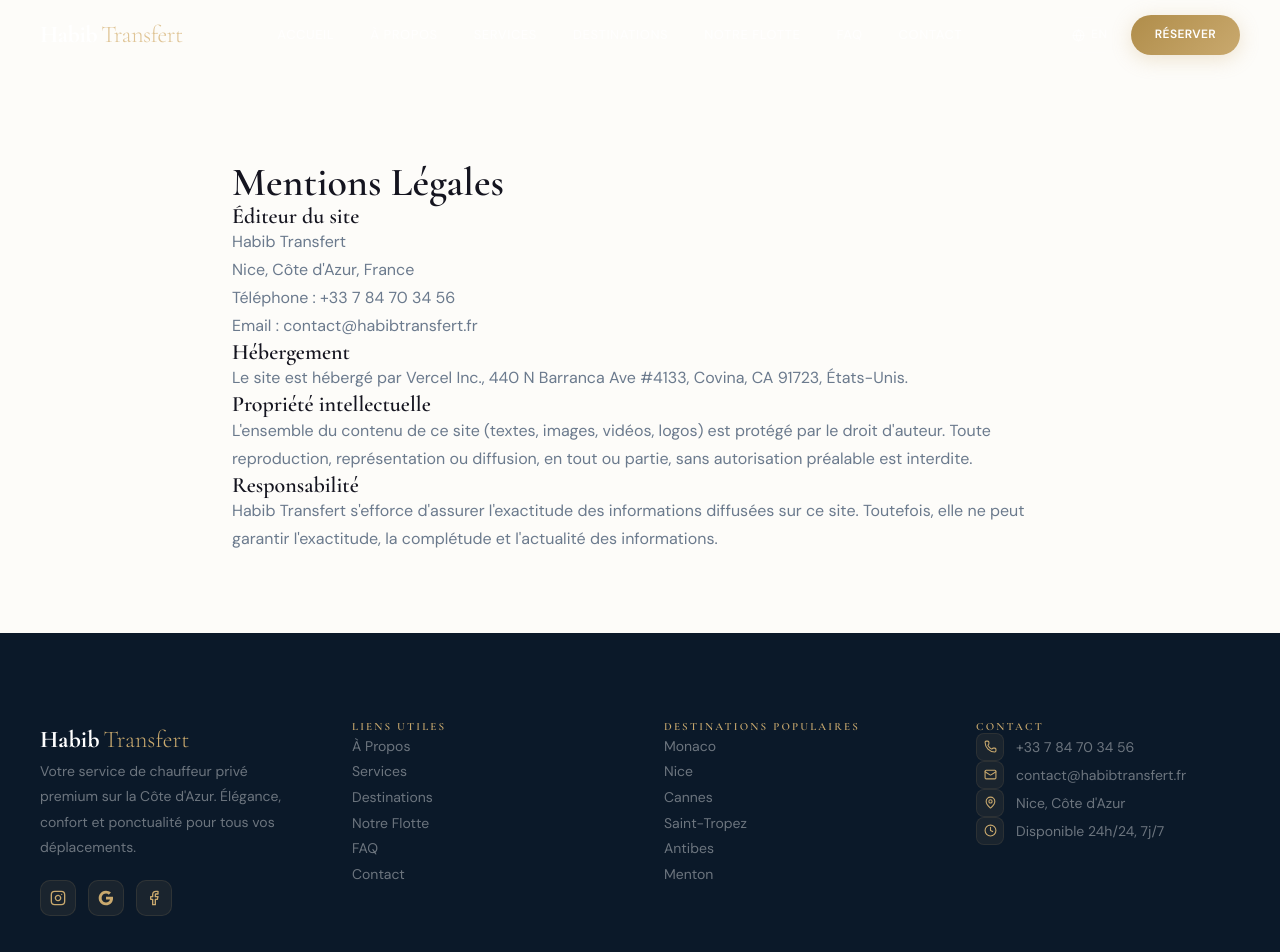
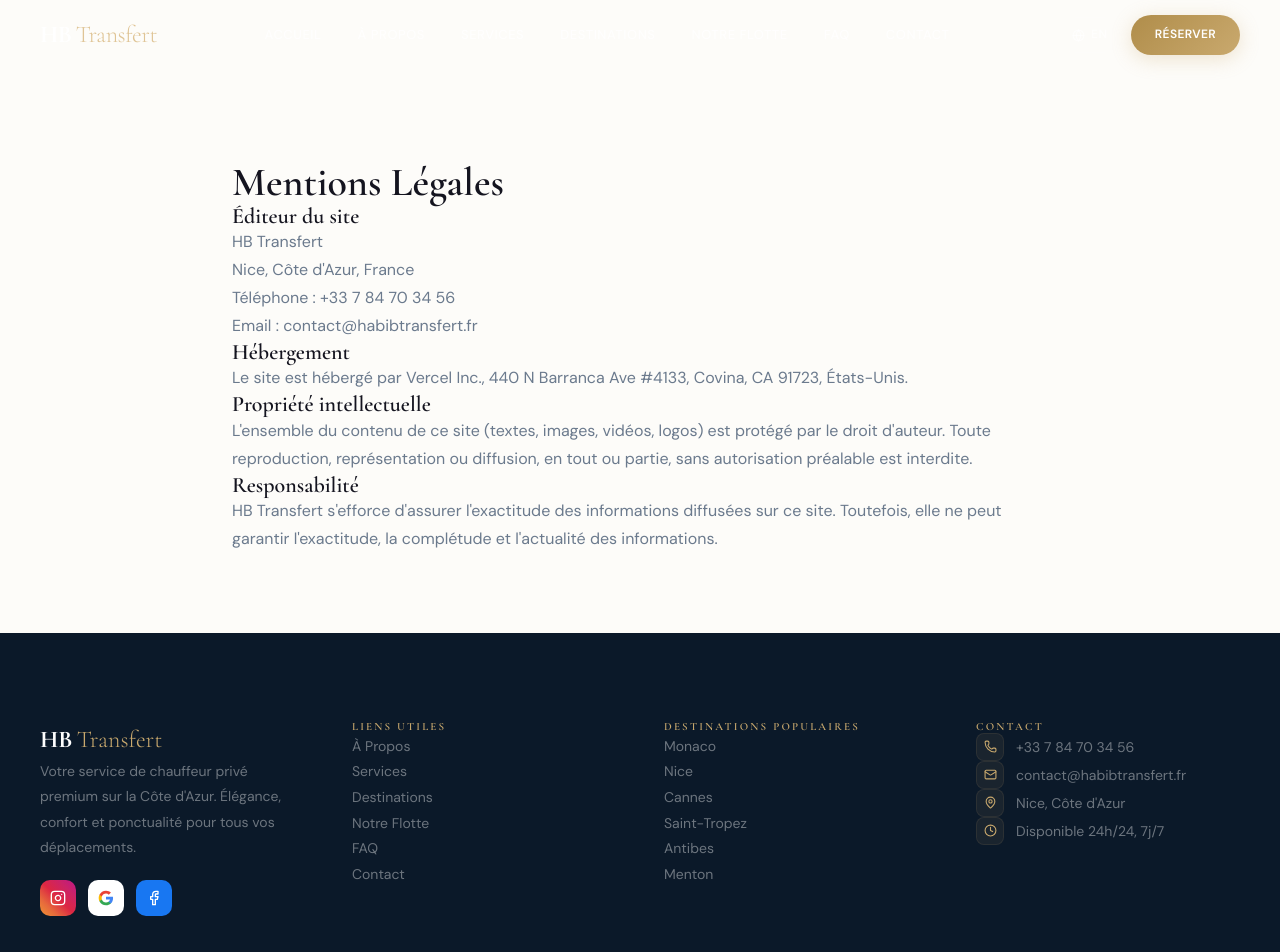
Before and after one commit to medibrs/habib-transfert, a Next.js app: page /mentions-legales in a window 1280 px wide. Shown: the top 952 px of the page. Built offline with nearby package versions, Linux system fonts and the light colour scheme.

Commit message:
Rebrand Habib to HB, social media icons with original colors

```diff
--- a/src/app/layout.tsx
+++ b/src/app/layout.tsx
@@ -18,7 +18,7 @@ const dmSans = DM_Sans({
 });
 
 export const metadata: Metadata = {
-  title: "Chauffeur Privé Côte d'Azur | VTC Premium & Transfert Aéroport — Habib Transfert",
+  title: "Chauffeur Privé Côte d'Azur | VTC Premium & Transfert Aéroport — HB Transfert",
   description: "Service de chauffeur privé premium sur la Côte d'Azur. Transferts aéroport Nice, Monaco, Cannes, Saint-Tropez. Véhicules haut de gamme Mercedes & BMW. Réservation 24/7.",
   keywords: [
     "chauffeur privé", "VTC", "Côte d'Azur", "Nice", "Monaco", "Cannes",
@@ -26,16 +26,16 @@ export const metadata: Metadata = {
     "French Riviera", "private driver", "airport transfer", "luxury transport"
   ],
   openGraph: {
-    title: "Habib Transfert — Chauffeur Privé Côte d'Azur",
+    title: "HB Transfert — Chauffeur Privé Côte d'Azur",
     description: "Service premium de chauffeur privé sur la Côte d'Azur. Véhicules haut de gamme, chauffeurs professionnels.",
     url: "https://www.habibtransfert.fr",
-    siteName: "Habib Transfert",
+    siteName: "HB Transfert",
     locale: "fr_FR",
     type: "website",
   },
   twitter: {
     card: "summary_large_image",
-    title: "Habib Transfert — Chauffeur Privé Côte d'Azur",
+    title: "HB Transfert — Chauffeur Privé Côte d'Azur",
     description: "Service premium de chauffeur privé sur la Côte d'Azur.",
   },
   other: {
@@ -51,7 +51,7 @@ const jsonLd = {
   "@graph": [
     {
       "@type": ["LocalBusiness", "TransportService"],
-      name: "Habib Transfert",
+      name: "HB Transfert",
       description: "Service de chauffeur privé premium sur la Côte d'Azur",
       url: "https://www.habibtransfert.fr",
       telephone: "+33784703456",
@@ -86,7 +86,7 @@ const jsonLd = {
     },
     {
       "@type": "WebSite",
-      name: "Habib Transfert",
+      name: "HB Transfert",
       url: "https://www.habibtransfert.fr"
     }
   ]
--- a/src/app/mentions-legales/page.tsx
+++ b/src/app/mentions-legales/page.tsx
@@ -10,13 +10,13 @@ export default function MentionsLegales() {
         <h1 className="font-serif font-semibold mb-8" style={{ fontSize: "clamp(28px, 4vw, 40px)", color: "var(--charcoal)" }}>{t("legal.title")}</h1>
         <div className="space-y-6" style={{ color: "var(--slate)", lineHeight: "1.75" }}>
           <h2 className="font-serif font-semibold" style={{ fontSize: "22px", color: "var(--charcoal)" }}>Éditeur du site</h2>
-          <p>Habib Transfert<br/>Nice, Côte d&apos;Azur, France<br/>Téléphone : +33 7 84 70 34 56<br/>Email : contact@habibtransfert.fr</p>
+          <p>HB Transfert<br/>Nice, Côte d&apos;Azur, France<br/>Téléphone : +33 7 84 70 34 56<br/>Email : contact@habibtransfert.fr</p>
           <h2 className="font-serif font-semibold" style={{ fontSize: "22px", color: "var(--charcoal)" }}>Hébergement</h2>
           <p>Le site est hébergé par Vercel Inc., 440 N Barranca Ave #4133, Covina, CA 91723, États-Unis.</p>
           <h2 className="font-serif font-semibold" style={{ fontSize: "22px", color: "var(--charcoal)" }}>Propriété intellectuelle</h2>
           <p>L&apos;ensemble du contenu de ce site (textes, images, vidéos, logos) est protégé par le droit d&apos;auteur. Toute reproduction, représentation ou diffusion, en tout ou partie, sans autorisation préalable est interdite.</p>
           <h2 className="font-serif font-semibold" style={{ fontSize: "22px", color: "var(--charcoal)" }}>Responsabilité</h2>
-          <p>Habib Transfert s&apos;efforce d&apos;assurer l&apos;exactitude des informations diffusées sur ce site. Toutefois, elle ne peut garantir l&apos;exactitude, la complétude et l&apos;actualité des informations.</p>
+          <p>HB Transfert s&apos;efforce d&apos;assurer l&apos;exactitude des informations diffusées sur ce site. Toutefois, elle ne peut garantir l&apos;exactitude, la complétude et l&apos;actualité des informations.</p>
         </div>
       </div>
     </div>
--- a/src/components/booking-modal.tsx
+++ b/src/components/booking-modal.tsx
@@ -29,7 +29,7 @@ export default function BookingModal({ open, onClose }: BookingModalProps) {
     e.preventDefault();
     const form = e.currentTarget;
     const data = new FormData(form);
-    const subject = encodeURIComponent("Réservation Habib Transfert");
+    const subject = encodeURIComponent("Réservation HB Transfert");
     const body = encodeURIComponent(
       `Nom: ${data.get("name")}\nEmail: ${data.get("email")}\nTéléphone: ${data.get("phone")}\nService: ${data.get("service")}\nDate: ${data.get("date")}\nDépart: ${data.get("pickup")}\nDestination: ${data.get("destination")}\nPassagers: ${data.get("passengers")}\n\nMessage:\n${data.get("message")}`
     );
--- a/src/components/footer.tsx
+++ b/src/components/footer.tsx
@@ -27,7 +27,7 @@ export default function Footer() {
           {/* Brand */}
           <div>
             <div className="flex items-center gap-1 mb-6">
-              <span className="font-serif font-bold" style={{ fontSize: "24px", color: "#ffffff" }}>Habib</span>
+              <span className="font-serif font-bold" style={{ fontSize: "24px", color: "#ffffff" }}>HB</span>
               <span className="font-serif" style={{ fontSize: "24px", fontWeight: 300, color: "var(--gold)" }}>Transfert</span>
             </div>
             <p className="text-sm leading-relaxed" style={{ maxWidth: "280px", color: "rgba(255,255,255,0.4)", lineHeight: "1.8" }}>
@@ -35,14 +35,14 @@ export default function Footer() {
             </p>
             {/* Social Media */}
             <div className="flex items-center gap-3" style={{ marginTop: "20px" }}>
-              <a href="https://www.instagram.com/hb_drivers_06" target="_blank" rel="noopener noreferrer" className="flex items-center justify-center transition-all duration-300 hover:scale-110" style={{ width: "36px", height: "36px", borderRadius: "10px", background: "rgba(201, 169, 110, 0.08)", border: "1px solid rgba(201, 169, 110, 0.12)" }} aria-label="Instagram">
-                <svg width="16" height="16" viewBox="0 0 24 24" fill="none" stroke="var(--gold)" strokeWidth="2" strokeLinecap="round" strokeLinejoin="round"><rect x="2" y="2" width="20" height="20" rx="5" ry="5"/><path d="M16 11.37A4 4 0 1 1 12.63 8 4 4 0 0 1 16 11.37z"/><line x1="17.5" y1="6.5" x2="17.51" y2="6.5"/></svg>
+              <a href="https://www.instagram.com/hb_drivers_06" target="_blank" rel="noopener noreferrer" className="flex items-center justify-center transition-all duration-300 hover:scale-110" style={{ width: "36px", height: "36px", borderRadius: "10px", background: "linear-gradient(45deg, #f09433, #e6683c, #dc2743, #cc2366, #bc1888)", border: "none" }} aria-label="Instagram">
+                <svg width="16" height="16" viewBox="0 0 24 24" fill="none" stroke="#fff" strokeWidth="2" strokeLinecap="round" strokeLinejoin="round"><rect x="2" y="2" width="20" height="20" rx="5" ry="5"/><path d="M16 11.37A4 4 0 1 1 12.63 8 4 4 0 0 1 16 11.37z"/><line x1="17.5" y1="6.5" x2="17.51" y2="6.5"/></svg>
               </a>
-              <a href="https://share.google/7GTjnPmQaUKDtCCiC" target="_blank" rel="noopener noreferrer" className="flex items-center justify-center transition-all duration-300 hover:scale-110" style={{ width: "36px", height: "36px", borderRadius: "10px", background: "rgba(201, 169, 110, 0.08)", border: "1px solid rgba(201, 169, 110, 0.12)" }} aria-label="Google Business">
-                <svg width="16" height="16" viewBox="0 0 24 24" fill="var(--gold)"><path d="M22.56 12.25c0-.78-.07-1.53-.2-2.25H12v4.26h5.92a5.06 5.06 0 0 1-2.2 3.32v2.77h3.57c2.08-1.92 3.28-4.74 3.28-8.1z"/><path d="M12 23c2.97 0 5.46-.98 7.28-2.66l-3.57-2.77c-.98.66-2.23 1.06-3.71 1.06-2.86 0-5.29-1.93-6.16-4.53H2.18v2.84C3.99 20.53 7.7 23 12 23z"/><path d="M5.84 14.09c-.22-.66-.35-1.36-.35-2.09s.13-1.43.35-2.09V7.07H2.18C1.43 8.55 1 10.22 1 12s.43 3.45 1.18 4.93l2.85-2.22.81-.62z"/><path d="M12 5.38c1.62 0 3.06.56 4.21 1.64l3.15-3.15C17.45 2.09 14.97 1 12 1 7.7 1 3.99 3.47 2.18 7.07l3.66 2.84c.87-2.6 3.3-4.53 6.16-4.53z"/></svg>
+              <a href="https://share.google/7GTjnPmQaUKDtCCiC" target="_blank" rel="noopener noreferrer" className="flex items-center justify-center transition-all duration-300 hover:scale-110" style={{ width: "36px", height: "36px", borderRadius: "10px", background: "#fff", border: "none" }} aria-label="Google Business">
+                <svg width="16" height="16" viewBox="0 0 24 24" fill="none"><path d="M22.56 12.25c0-.78-.07-1.53-.2-2.25H12v4.26h5.92a5.06 5.06 0 0 1-2.2 3.32v2.77h3.57c2.08-1.92 3.28-4.74 3.28-8.1z" fill="#4285F4"/><path d="M12 23c2.97 0 5.46-.98 7.28-2.66l-3.57-2.77c-.98.66-2.23 1.06-3.71 1.06-2.86 0-5.29-1.93-6.16-4.53H2.18v2.84C3.99 20.53 7.7 23 12 23z" fill="#34A853"/><path d="M5.84 14.09c-.22-.66-.35-1.36-.35-2.09s.13-1.43.35-2.09V7.07H2.18C1.43 8.55 1 10.22 1 12s.43 3.45 1.18 4.93l2.85-2.22.81-.62z" fill="#FBBC05"/><path d="M12 5.38c1.62 0 3.06.56 4.21 1.64l3.15-3.15C17.45 2.09 14.97 1 12 1 7.7 1 3.99 3.47 2.18 7.07l3.66 2.84c.87-2.6 3.3-4.53 6.16-4.53z" fill="#EA4335"/></svg>
               </a>
-              <a href="#" target="_blank" rel="noopener noreferrer" className="flex items-center justify-center transition-all duration-300 hover:scale-110" style={{ width: "36px", height: "36px", borderRadius: "10px", background: "rgba(201, 169, 110, 0.08)", border: "1px solid rgba(201, 169, 110, 0.12)" }} aria-label="Facebook">
-                <svg width="16" height="16" viewBox="0 0 24 24" fill="none" stroke="var(--gold)" strokeWidth="2" strokeLinecap="round" strokeLinejoin="round"><path d="M18 2h-3a5 5 0 0 0-5 5v3H7v4h3v8h4v-8h3l1-4h-4V7a1 1 0 0 1 1-1h3z"/></svg>
+              <a href="#" target="_blank" rel="noopener noreferrer" className="flex items-center justify-center transition-all duration-300 hover:scale-110" style={{ width: "36px", height: "36px", borderRadius: "10px", background: "#1877F2", border: "none" }} aria-label="Facebook">
+                <svg width="16" height="16" viewBox="0 0 24 24" fill="none" stroke="#fff" strokeWidth="2" strokeLinecap="round" strokeLinejoin="round"><path d="M18 2h-3a5 5 0 0 0-5 5v3H7v4h3v8h4v-8h3l1-4h-4V7a1 1 0 0 1 1-1h3z"/></svg>
               </a>
             </div>
           </div>
@@ -118,7 +118,7 @@ export default function Footer() {
       <div style={{ borderTop: "1px solid rgba(201, 169, 110, 0.08)" }}>
         <div className="container-main flex flex-col sm:flex-row items-center justify-between" style={{ padding: "clamp(16px, 3vw, 22px) 24px" }}>
           <p className="text-xs" style={{ color: "rgba(255,255,255,0.25)", letterSpacing: "0.02em" }}>
-            © {new Date().getFullYear()} Habib Transfert. {t("footer.rights")}
+            © {new Date().getFullYear()} HB Transfert. {t("footer.rights")}
           </p>
           <div className="flex items-center gap-6 mt-3 sm:mt-0">
             {[
--- a/src/components/header.tsx
+++ b/src/components/header.tsx
@@ -55,7 +55,7 @@ export default function Header() {
                   letterSpacing: "-0.02em",
                 }}
               >
-                Habib
+                HB
               </span>
               <span
                 className="font-serif transition-all duration-500"
--- a/src/lib/translations.ts
+++ b/src/lib/translations.ts
@@ -59,7 +59,7 @@ export const translations: Record<string, Record<string, string>> = {
   "footer.terms": { fr: "Conditions Générales", en: "Terms & Conditions" },
 
   // About Page
-  "about.hero.title": { fr: "À Propos d'Habib Transfert", en: "About Habib Transfert" },
+  "about.hero.title": { fr: "À Propos d'HB Transfert", en: "About HB Transfert" },
   "about.hero.subtitle": { fr: "L'excellence du transport privé sur la Côte d'Azur depuis notre passion pour le service.", en: "Excellence in private transportation on the French Riviera, driven by our passion for service." },
   "about.values.title": { fr: "Nos Valeurs", en: "Our Values" },
   "about.value1.title": { fr: "Expérience Premium", en: "Premium Experience" },
@@ -69,7 +69,7 @@ export const translations: Record<string, Record<string, string>> = {
   "about.value3.title": { fr: "Discrétion Absolue", en: "Absolute Discretion" },
   "about.value3.desc": { fr: "Confidentialité et professionnalisme sont au cœur de notre service. Votre vie privée est notre priorité.", en: "Confidentiality and professionalism are at the heart of our service. Your privacy is our priority." },
   "about.philosophy.title": { fr: "Notre Philosophie", en: "Our Philosophy" },
-  "about.philosophy.p1": { fr: "Chez Habib Transfert, nous croyons que le voyage est bien plus qu'un simple déplacement. C'est un moment de détente, de confort et d'élégance qui mérite une attention particulière.", en: "At Habib Transfert, we believe travel is much more than simply getting from A to B. It's a moment of relaxation, comfort and elegance that deserves special attention." },
+  "about.philosophy.p1": { fr: "Chez HB Transfert, nous croyons que le voyage est bien plus qu'un simple déplacement. C'est un moment de détente, de confort et d'élégance qui mérite une attention particulière.", en: "At HB Transfert, we believe travel is much more than simply getting from A to B. It's a moment of relaxation, comfort and elegance that deserves special attention." },
   "about.philosophy.p2": { fr: "Basés au cœur de la Côte d'Azur, nous connaissons intimement chaque route, chaque raccourci et chaque adresse de cette région exceptionnelle. Nos chauffeurs sont sélectionnés pour leur professionnalisme, leur discrétion et leur connaissance approfondie de la Riviera.", en: "Based in the heart of the French Riviera, we intimately know every road, every shortcut and every address in this exceptional region. Our chauffeurs are selected for their professionalism, discretion and deep knowledge of the Riviera." },
   "about.philosophy.p3": { fr: "Que vous arriviez à l'aéroport de Nice, que vous vous rendiez à un événement à Monaco ou que vous souhaitiez découvrir les villages perchés de l'arrière-pays, nous sommes là pour vous offrir un transport d'exception.", en: "Whether you're arriving at Nice airport, heading to an event in Monaco, or wish to discover the perched villages of the hinterland, we are here to provide exceptional transportation." },
 
```
